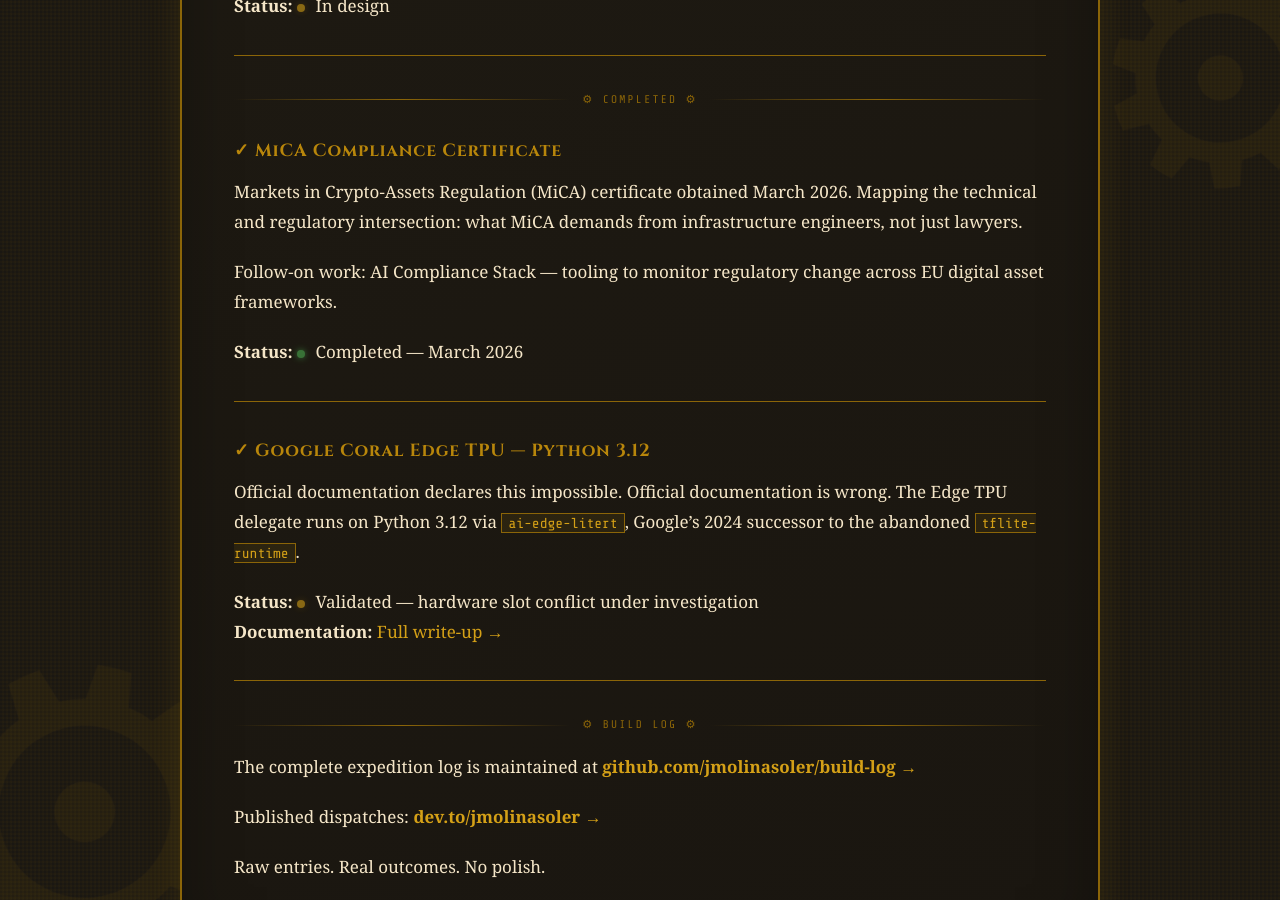
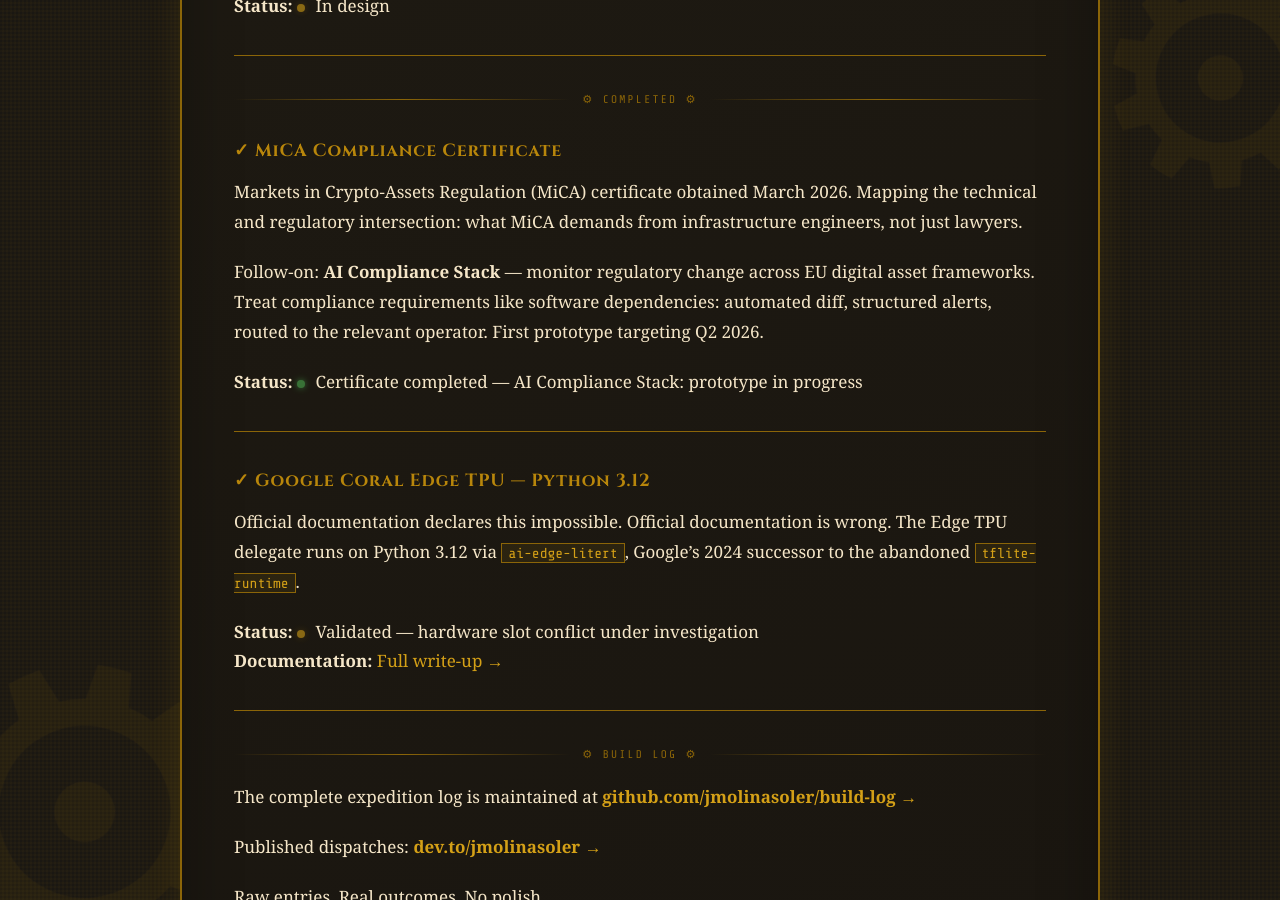
Before and after one commit to jmolinasoler/novacifer.com, a Jekyll site: the page built from projects.md, in a window 1280 px wide and 900 px high, scrolled down 1886 px. Built offline with Jekyll 4.4.1, drawn with Linux system fonts in a browser that asks for light colours; some web fonts are replaced.

Commit message:
Q2 update: AI Compliance Stack status, Regulatory Navigation line

```diff
--- a/projects.md
+++ b/projects.md
@@ -59,9 +59,9 @@ Architecture under design. First code artifact pending.
 ### ✓ MiCA Compliance Certificate
 Markets in Crypto-Assets Regulation (MiCA) certificate obtained March 2026. Mapping the technical and regulatory intersection: what MiCA demands from infrastructure engineers, not just lawyers.
 
-Follow-on work: AI Compliance Stack — tooling to monitor regulatory change across EU digital asset frameworks.
+Follow-on: **AI Compliance Stack** — monitor regulatory change across EU digital asset frameworks. Treat compliance requirements like software dependencies: automated diff, structured alerts, routed to the relevant operator. First prototype targeting Q2 2026.
 
-**Status:** <span class="status-dot green" style="display:inline-block"></span> Completed — March 2026
+**Status:** <span class="status-dot green" style="display:inline-block"></span> Certificate completed — AI Compliance Stack: prototype in progress
 
 ---
 
```
Also changed, not shown: index.md (+1 -1 lines).
